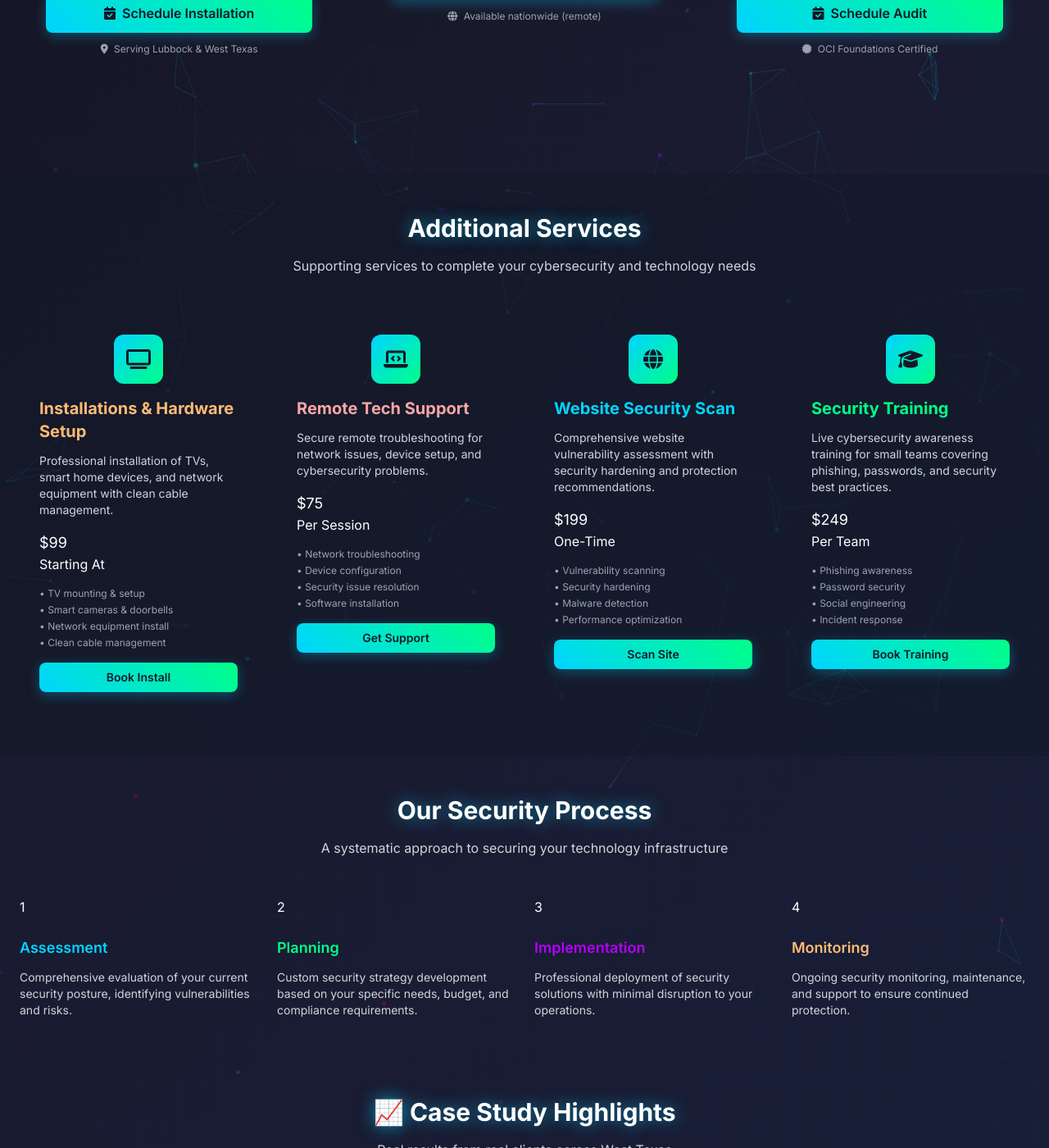
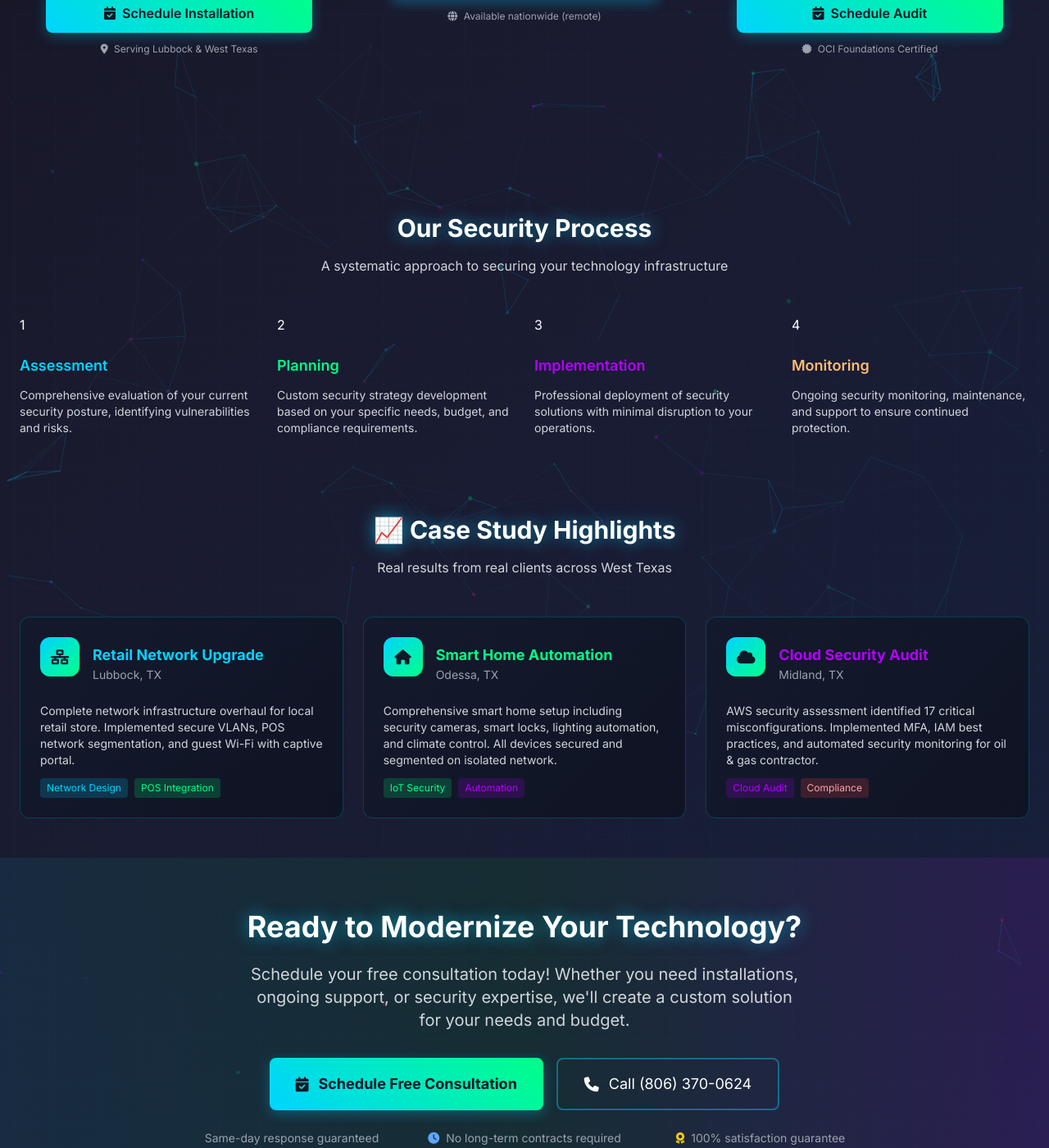
Before and after one commit to tzsmit/nova-titan-site, a Jekyll site: the page built from services/index.html, in a window 1280 px wide and 1400 px high, scrolled down 2180 px. Shown: the whole window at 82% size. Built offline with Jekyll 4.4.1, drawn with Linux system fonts in a browser that asks for light colours; nearby versions of some CDN libraries.

Commit message:
refactor: remove redundant Additional Services section from services page
- Removed 117-line Additional Services section duplicating Three Pillars content
- Eliminated 4 redundant service cards (Installations, Remote Support, Website Security, Training)
- Reduced page complexity by 24% (499 lines → 379 lines)
- Improved page flow and eliminated duplicate information
- Added comprehensive decluttering summary documentation

Impact:
- Services page: 24% reduction in content
- Contact page: 32% reduction (committed earlier)
- Overall: Cleaner, less overwhelming user experience
- Maintained professional appearance and dark cyber aesthetic

```diff
--- a/services/index.html
+++ b/services/index.html
@@ -216,126 +216,6 @@ description: "Full-spectrum technology services: Infrastructure & installations,
     </div>
   </section>
 
-  <!-- ADDITIONAL SERVICES -->
-  <section class="content py-12 bg-gray-900/50">
-    <div class="max-w-7xl mx-auto px-6">
-      <div class="text-center mb-12">
-        <h2 class="text-3xl font-bold glow mb-4">Additional Services</h2>
-        <p class="text-gray-300 max-w-2xl mx-auto">Supporting services to complete your cybersecurity and technology needs</p>
-      </div>
-
-      <div class="grid md:grid-cols-2 lg:grid-cols-4 gap-6">
-        <!-- Installations -->
-        <div id="installations" class="service-card rounded-xl p-6 fade-in">
-          <div class="service-icon install mx-auto">
-            <i class="fas fa-tv text-2xl text-gray-900"></i>
-          </div>
-          <h3 class="text-xl font-bold text-orange-300 mb-3">Installations & Hardware Setup</h3>
-          <p class="text-gray-300 text-sm mb-4">
-            Professional installation of TVs, smart home devices, and network equipment with clean cable management.
-          </p>
-
-          <div class="price-display mb-4">
-            <div class="price-amount text-lg">$99</div>
-            <div class="price-label">Starting At</div>
-          </div>
-
-          <ul class="text-xs text-gray-400 mb-4 space-y-1">
-            <li>• TV mounting & setup</li>
-            <li>• Smart cameras & doorbells</li>
-            <li>• Network equipment install</li>
-            <li>• Clean cable management</li>
-          </ul>
-
-          <a href="/book-now/" class="btn-grad text-gray-900 font-semibold py-2 px-4 rounded-lg text-sm w-full text-center inline-block">
-            Book Install
-          </a>
-        </div>
-
-        <!-- Remote Support -->
-        <div id="remote-support" class="service-card rounded-xl p-6 fade-in">
-          <div class="service-icon remote mx-auto">
-            <i class="fas fa-laptop-code text-2xl text-gray-900"></i>
-          </div>
-          <h3 class="text-xl font-bold text-red-300 mb-3">Remote Tech Support</h3>
-          <p class="text-gray-300 text-sm mb-4">
-            Secure remote troubleshooting for network issues, device setup, and cybersecurity problems.
-          </p>
-
-          <div class="price-display mb-4">
-            <div class="price-amount text-lg">$75</div>
-            <div class="price-label">Per Session</div>
-          </div>
-
-          <ul class="text-xs text-gray-400 mb-4 space-y-1">
-            <li>• Network troubleshooting</li>
-            <li>• Device configuration</li>
-            <li>• Security issue resolution</li>
-            <li>• Software installation</li>
-          </ul>
-
-          <a href="/book-now/" class="btn-grad text-gray-900 font-semibold py-2 px-4 rounded-lg text-sm w-full text-center inline-block">
-            Get Support
-          </a>
-        </div>
-
-        <!-- Website Security -->
-        <div id="web-hardening" class="service-card rounded-xl p-6 fade-in">
-          <div class="service-icon web mx-auto">
-            <i class="fas fa-globe text-2xl text-gray-900"></i>
-          </div>
-          <h3 class="text-xl font-bold text-cyan-300 mb-3">Website Security Scan</h3>
-          <p class="text-gray-300 text-sm mb-4">
-            Comprehensive website vulnerability assessment with security hardening and protection recommendations.
-          </p>
-
-          <div class="price-display mb-4">
-            <div class="price-amount text-lg">$199</div>
-            <div class="price-label">One-Time</div>
-          </div>
-
-          <ul class="text-xs text-gray-400 mb-4 space-y-1">
-            <li>• Vulnerability scanning</li>
-            <li>• Security hardening</li>
-            <li>• Malware detection</li>
-            <li>• Performance optimization</li>
-          </ul>
-
-          <a href="/book-now/" class="btn-grad text-gray-900 font-semibold py-2 px-4 rounded-lg text-sm w-full text-center inline-block">
-            Scan Site
-          </a>
-        </div>
-
-        <!-- Security Training -->
-        <div id="training" class="service-card rounded-xl p-6 fade-in">
-          <div class="service-icon training mx-auto">
-            <i class="fas fa-graduation-cap text-2xl text-gray-900"></i>
-          </div>
-          <h3 class="text-xl font-bold text-green-300 mb-3">Security Training</h3>
-          <p class="text-gray-300 text-sm mb-4">
-            Live cybersecurity awareness training for small teams covering phishing, passwords, and security best practices.
-          </p>
-
-          <div class="price-display mb-4">
-            <div class="price-amount text-lg">$249</div>
-            <div class="price-label">Per Team</div>
-          </div>
-
-          <ul class="text-xs text-gray-400 mb-4 space-y-1">
-            <li>• Phishing awareness</li>
-            <li>• Password security</li>
-            <li>• Social engineering</li>
-            <li>• Incident response</li>
-          </ul>
-
-          <a href="/book-now/" class="btn-grad text-gray-900 font-semibold py-2 px-4 rounded-lg text-sm w-full text-center inline-block">
-            Book Training
-          </a>
-        </div>
-      </div>
-    </div>
-  </section>
-
   <!-- PROCESS -->
   <section class="content py-12">
     <div class="max-w-7xl mx-auto px-6">
```
Also changed, not shown: DECLUTTER_SUMMARY.md (added, +202 -0 lines).
